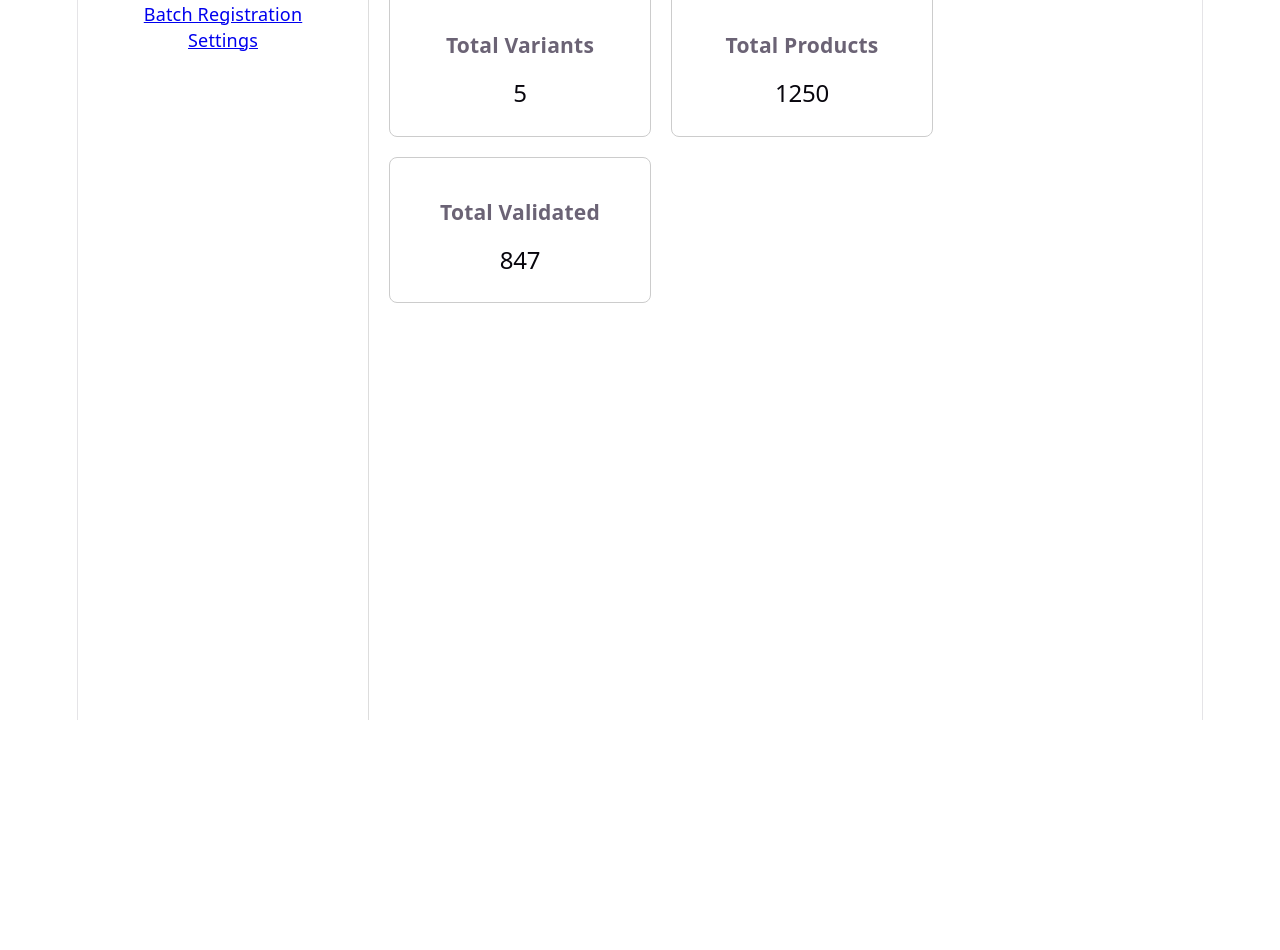
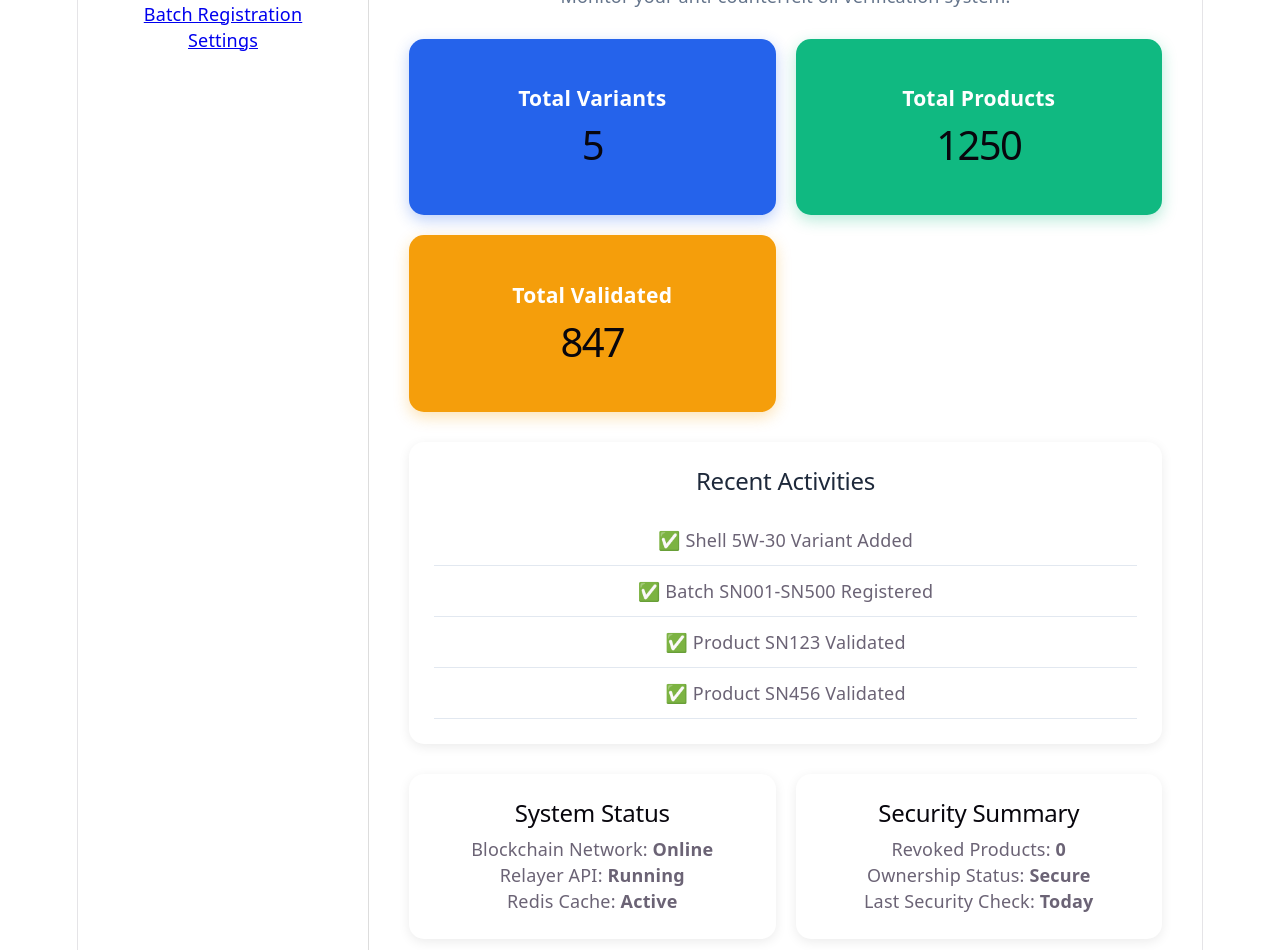
Before and after one commit to alizaenazet/oil-chain-validator, a React app in the folder frontend/: page /dashboard in a window 1280 px wide. Shown: the part 120-1070 px from the top of the page. Before the commit the page ends 840 px from the top, so only its background shows below. Built offline with nearby package versions, Linux system fonts and the light colour scheme; sample sign-in values are in the browser's storage; the HTML template or start-up script is replaced by a standard one.

Commit message:
feat: modern dashboard ui

```diff
--- a/frontend/src/pages/Dashboard.jsx
+++ b/frontend/src/pages/Dashboard.jsx
@@ -7,61 +7,230 @@ function Dashboard() {
     totalValidated: 847,
   };
 
+  const recentActivities = [
+    "Shell 5W-30 Variant Added",
+    "Batch SN001-SN500 Registered",
+    "Product SN123 Validated",
+    "Product SN456 Validated",
+  ];
+
   return (
     <AdminLayout>
-      <h1>Dashboard Overview</h1>
+      <div
+        style={{
+          padding: "20px",
+        }}
+      >
+        <h1
+          style={{
+            marginBottom: "5px",
+            color: "#1e293b",
+          }}
+        >
+          Dashboard Overview
+        </h1>
+
+        <p
+          style={{
+            color: "#64748b",
+            marginBottom: "30px",
+          }}
+        >
+          Monitor your anti-counterfeit
+          oil verification system.
+        </p>
 
         <div
           style={{
-          display: "flex",
+            display: "grid",
+            gridTemplateColumns:
+              "repeat(auto-fit, minmax(250px, 1fr))",
             gap: "20px",
-          marginTop: "20px",
-          flexWrap: "wrap",
           }}
         >
           <div
             style={{
-            border: "1px solid #ccc",
-            padding: "20px",
-            minWidth: "220px",
-            borderRadius: "8px",
+              background: "#2563eb",
+              color: "white",
+              padding: "25px",
+              borderRadius: "15px",
+              boxShadow:
+                "0 5px 15px rgba(37,99,235,0.3)",
             }}
           >
             <h3>Total Variants</h3>
 
-          <h2>
+            <h1
+              style={{
+                marginTop: "15px",
+                fontSize: "40px",
+              }}
+            >
               {stats.totalVariants}
-          </h2>
+            </h1>
           </div>
 
           <div
             style={{
-            border: "1px solid #ccc",
-            padding: "20px",
-            minWidth: "220px",
-            borderRadius: "8px",
+              background: "#10b981",
+              color: "white",
+              padding: "25px",
+              borderRadius: "15px",
+              boxShadow:
+                "0 5px 15px rgba(16,185,129,0.3)",
             }}
           >
             <h3>Total Products</h3>
 
-          <h2>
+            <h1
+              style={{
+                marginTop: "15px",
+                fontSize: "40px",
+              }}
+            >
               {stats.totalProducts}
-          </h2>
+            </h1>
           </div>
 
           <div
             style={{
-            border: "1px solid #ccc",
-            padding: "20px",
-            minWidth: "220px",
-            borderRadius: "8px",
+              background: "#f59e0b",
+              color: "white",
+              padding: "25px",
+              borderRadius: "15px",
+              boxShadow:
+                "0 5px 15px rgba(245,158,11,0.3)",
             }}
           >
             <h3>Total Validated</h3>
 
+            <h1
+              style={{
+                marginTop: "15px",
+                fontSize: "40px",
+              }}
+            >
+              {stats.totalValidated}
+            </h1>
+          </div>
+        </div>
+
+        <div
+          style={{
+            marginTop: "30px",
+            background: "white",
+            padding: "25px",
+            borderRadius: "15px",
+            boxShadow:
+              "0 3px 12px rgba(0,0,0,0.08)",
+          }}
+        >
+          <h2
+            style={{
+              marginBottom: "20px",
+              color: "#1e293b",
+            }}
+          >
+            Recent Activities
+          </h2>
+
+          {recentActivities.map(
+            (activity, index) => (
+              <div
+                key={index}
+                style={{
+                  padding: "12px",
+                  borderBottom:
+                    "1px solid #e2e8f0",
+                }}
+              >
+                ✅ {activity}
+              </div>
+            )
+          )}
+        </div>
+
+        <div
+          style={{
+            marginTop: "30px",
+            display: "grid",
+            gridTemplateColumns:
+              "repeat(auto-fit, minmax(350px, 1fr))",
+            gap: "20px",
+          }}
+        >
+          <div
+            style={{
+              background: "white",
+              padding: "25px",
+              borderRadius: "15px",
+              boxShadow:
+                "0 3px 12px rgba(0,0,0,0.08)",
+            }}
+          >
             <h2>
-            {stats.totalValidated}
+              System Status
             </h2>
+
+            <p>
+              Blockchain Network:
+              <strong>
+                {" "}
+                Online
+              </strong>
+            </p>
+
+            <p>
+              Relayer API:
+              <strong>
+                {" "}
+                Running
+              </strong>
+            </p>
+
+            <p>
+              Redis Cache:
+              <strong>
+                {" "}
+                Active
+              </strong>
+            </p>
+          </div>
+
+          <div
+            style={{
+              background: "white",
+              padding: "25px",
+              borderRadius: "15px",
+              boxShadow:
+                "0 3px 12px rgba(0,0,0,0.08)",
+            }}
+          >
+            <h2>
+              Security Summary
+            </h2>
+
+            <p>
+              Revoked Products:
+              <strong> 0</strong>
+            </p>
+
+            <p>
+              Ownership Status:
+              <strong>
+                {" "}
+                Secure
+              </strong>
+            </p>
+
+            <p>
+              Last Security Check:
+              <strong>
+                {" "}
+                Today
+              </strong>
+            </p>
+          </div>
         </div>
       </div>
     </AdminLayout>
```
Lines whose indentation alone changed are shown as unchanged.
